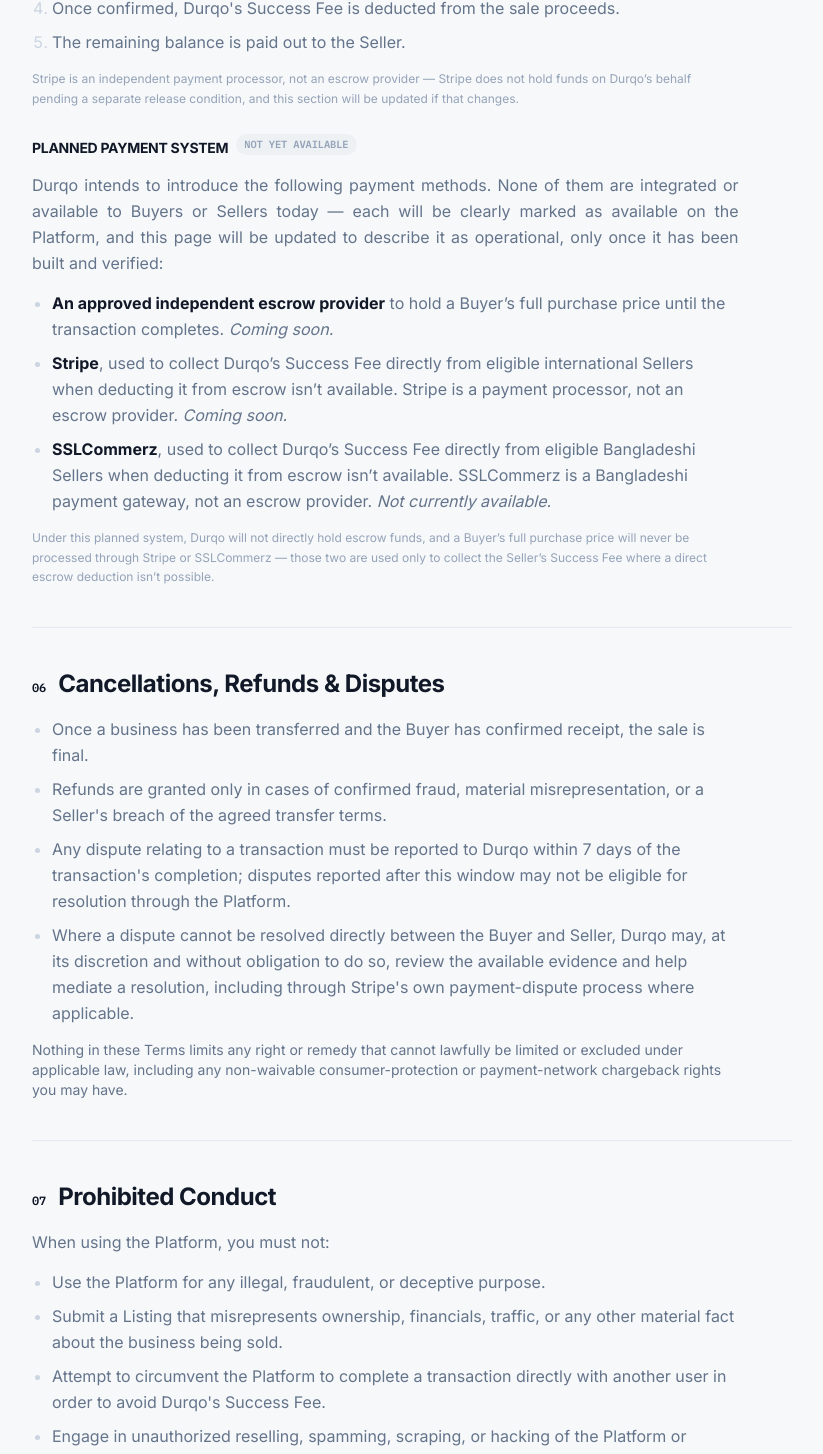
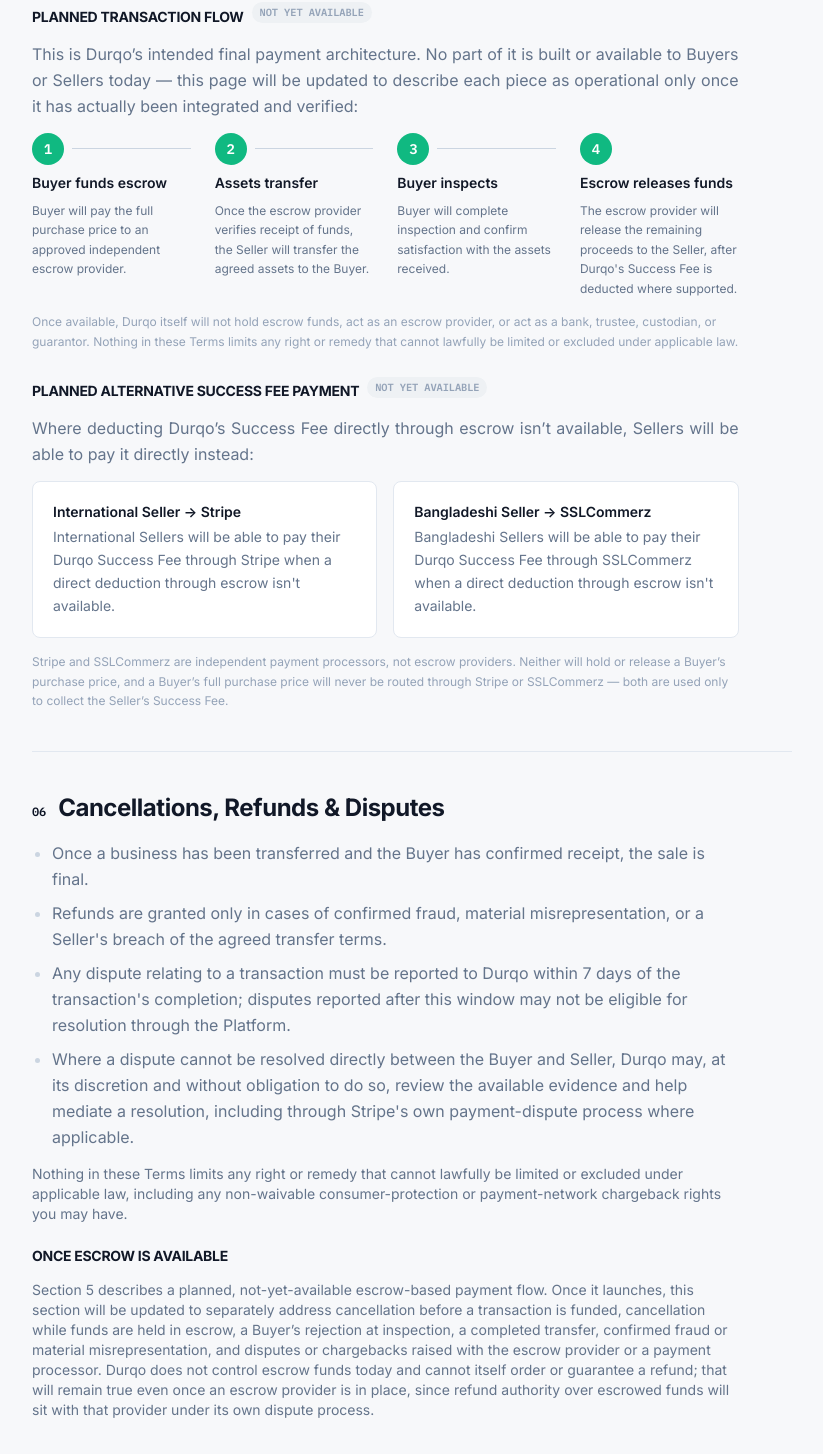
Before and after one commit to mdmanirmia/durqo-app, a Next.js app: page /terms in a window 1280 px wide. Shown: the part 3508-4962 px from the top of the page, without its empty margins (288-1111 px from the left). Built offline with nearby package versions, Linux system fonts and the light colour scheme; no server answers.

Commit message:
Terms: visual payment-flow diagram, clearly labeled not-yet-available

```diff
--- a/src/app/terms/page.tsx
+++ b/src/app/terms/page.tsx
@@ -199,6 +199,62 @@ const PAYMENT_FLOW = [
   "The remaining balance is paid out to the Seller.",
 ];
 
+// Sep 6, 2026: the site owner confirmed this describes Durqo's intended
+// FINAL payment architecture — but repeated, twice, that no piece of it may
+// be described as operational until it is actually built, integrated and
+// verified (none of it exists in the codebase today: no escrow provider,
+// no SSLCommerz code anywhere, no Stripe fee-only charge flow). Written in
+// the future tense ("will") specifically so this reads as a roadmap even
+// to someone who skims past the "Not yet available" badge.
+const PLANNED_TRANSACTION_FLOW = [
+  {
+    title: "Buyer funds escrow",
+    body: "Buyer will pay the full purchase price to an approved independent escrow provider.",
+  },
+  {
+    title: "Assets transfer",
+    body: "Once the escrow provider verifies receipt of funds, the Seller will transfer the agreed assets to the Buyer.",
+  },
+  {
+    title: "Buyer inspects",
+    body: "Buyer will complete inspection and confirm satisfaction with the assets received.",
+  },
+  {
+    title: "Escrow releases funds",
+    body: "The escrow provider will release the remaining proceeds to the Seller, after Durqo's Success Fee is deducted where supported.",
+  },
+];
+
+const PLANNED_FEE_ROUTES = [
+  {
+    title: "International Seller → Stripe",
+    body: "International Sellers will be able to pay their Durqo Success Fee through Stripe when a direct deduction through escrow isn't available.",
+  },
+  {
+    title: "Bangladeshi Seller → SSLCommerz",
+    body: "Bangladeshi Sellers will be able to pay their Durqo Success Fee through SSLCommerz when a direct deduction through escrow isn't available.",
+  },
+];
+
+function StepFlow({ steps }: { steps: { title: string; body: string }[] }) {
+  return (
+    <ol className="grid grid-cols-1 gap-6 sm:grid-cols-2 lg:grid-cols-4">
+      {steps.map((step, i) => (
+        <li key={step.title} className="flex flex-col gap-2">
+          <div className="flex items-center gap-2">
+            <span className="mono flex h-8 w-8 shrink-0 items-center justify-center rounded-full bg-brand text-sm font-bold text-white">
+              {i + 1}
+            </span>
+            {i < steps.length - 1 && <span aria-hidden className="hidden h-px flex-1 bg-rule-strong lg:block" />}
+          </div>
+          <p className="text-left text-sm font-semibold text-ink">{step.title}</p>
+          <p className="text-left text-xs leading-relaxed text-ink-soft">{step.body}</p>
+        </li>
+      ))}
+    </ol>
+  );
+}
+
 export default function TermsPage() {
   return (
     <main>
@@ -336,9 +392,20 @@ export default function TermsPage() {
                   earns its Success Fee only when a Listing actually sells, calculated as a flat percentage of
                   the full final sale price (not a marginal or progressive calculation):
                 </p>
-                <FeeTable />
-
-                <FeeExample />
+                <div className="grid gap-4 sm:grid-cols-2">
+                  <div>
+                    <p className="mb-2 text-left text-xs font-semibold uppercase tracking-wide text-ink-faint">
+                      Success Fee Tiers
+                    </p>
+                    <FeeTable />
+                  </div>
+                  <div>
+                    <p className="mb-2 text-left text-xs font-semibold uppercase tracking-wide text-ink-faint">
+                      Fee Calculation Example
+                    </p>
+                    <FeeExample />
+                  </div>
+                </div>
 
                 <div className="flex items-center gap-2">
                   <SubHeading>How payment works today</SubHeading>
@@ -362,38 +429,42 @@ export default function TermsPage() {
                 </p>
 
                 <div className="mt-2 flex items-center gap-2">
-                  <SubHeading>Planned payment system</SubHeading>
+                  <SubHeading>Planned transaction flow</SubHeading>
                   <StatusBadge tone="planned">Not yet available</StatusBadge>
                 </div>
                 <p>
-                  Durqo intends to introduce the following payment methods. None of them are integrated or
-                  available to Buyers or Sellers today — each will be clearly marked as available on the
-                  Platform, and this page will be updated to describe it as operational, only once it has been
-                  built and verified:
+                  This is Durqo&rsquo;s intended final payment architecture. No part of it is built or available
+                  to Buyers or Sellers today — this page will be updated to describe each piece as operational
+                  only once it has actually been integrated and verified:
                 </p>
-                <List
-                  items={[
-                    <>
-                      <strong className="text-ink">An approved independent escrow provider</strong> to hold a
-                      Buyer&rsquo;s full purchase price until the transaction completes. <em>Coming soon.</em>
-                    </>,
-                    <>
-                      <strong className="text-ink">Stripe</strong>, used to collect Durqo&rsquo;s Success Fee
-                      directly from eligible international Sellers when deducting it from escrow isn&rsquo;t
-                      available. Stripe is a payment processor, not an escrow provider. <em>Coming soon.</em>
-                    </>,
-                    <>
-                      <strong className="text-ink">SSLCommerz</strong>, used to collect Durqo&rsquo;s Success Fee
-                      directly from eligible Bangladeshi Sellers when deducting it from escrow isn&rsquo;t
-                      available. SSLCommerz is a Bangladeshi payment gateway, not an escrow provider.{" "}
-                      <em>Not currently available.</em>
-                    </>,
-                  ]}
-                />
+                <StepFlow steps={PLANNED_TRANSACTION_FLOW} />
                 <p className="text-left text-xs leading-relaxed text-ink-faint">
-                  Under this planned system, Durqo will not directly hold escrow funds, and a Buyer&rsquo;s full
-                  purchase price will never be processed through Stripe or SSLCommerz — those two are used only
-                  to collect the Seller&rsquo;s Success Fee where a direct escrow deduction isn&rsquo;t possible.
+                  Once available, Durqo itself will not hold escrow funds, act as an escrow provider, or act as a
+                  bank, trustee, custodian, or guarantor. Nothing in these Terms limits any right or remedy that
+                  cannot lawfully be limited or excluded under applicable law.
+                </p>
+
+                <div className="mt-2 flex items-center gap-2">
+                  <SubHeading>Planned alternative Success Fee payment</SubHeading>
+                  <StatusBadge tone="planned">Not yet available</StatusBadge>
+                </div>
+                <p>
+                  Where deducting Durqo&rsquo;s Success Fee directly through escrow isn&rsquo;t available, Sellers
+                  will be able to pay it directly instead:
+                </p>
+                <div className="grid gap-4 sm:grid-cols-2">
+                  {PLANNED_FEE_ROUTES.map((route) => (
+                    <div key={route.title} className="rounded-lg border border-rule bg-paper-raised p-5">
+                      <p className="text-left text-sm font-semibold text-ink">{route.title}</p>
+                      <p className="mt-1 text-left text-sm leading-relaxed text-ink-soft">{route.body}</p>
+                    </div>
+                  ))}
+                </div>
+                <p className="text-left text-xs leading-relaxed text-ink-faint">
+                  Stripe and SSLCommerz are independent payment processors, not escrow providers. Neither will
+                  hold or release a Buyer&rsquo;s purchase price, and a Buyer&rsquo;s full purchase price will
+                  never be routed through Stripe or SSLCommerz &mdash; both are used only to collect the
+                  Seller&rsquo;s Success Fee.
                 </p>
               </Section>
 
@@ -410,6 +481,17 @@ export default function TermsPage() {
                   Nothing in these Terms limits any right or remedy that cannot lawfully be limited or excluded
                   under applicable law, including any non-waivable consumer-protection or payment-network
                   chargeback rights you may have.
+                </p>
+                <SubHeading>Once escrow is available</SubHeading>
+                <p className="text-left text-sm text-ink-soft">
+                  Section 5 describes a planned, not-yet-available escrow-based payment flow. Once it launches,
+                  this section will be updated to separately address cancellation before a transaction is
+                  funded, cancellation while funds are held in escrow, a Buyer&rsquo;s rejection at inspection,
+                  a completed transfer, confirmed fraud or material misrepresentation, and disputes or
+                  chargebacks raised with the escrow provider or a payment processor. Durqo does not control
+                  escrow funds today and cannot itself order or guarantee a refund; that will remain true even
+                  once an escrow provider is in place, since refund authority over escrowed funds will sit with
+                  that provider under its own dispute process.
                 </p>
               </Section>
 
```
